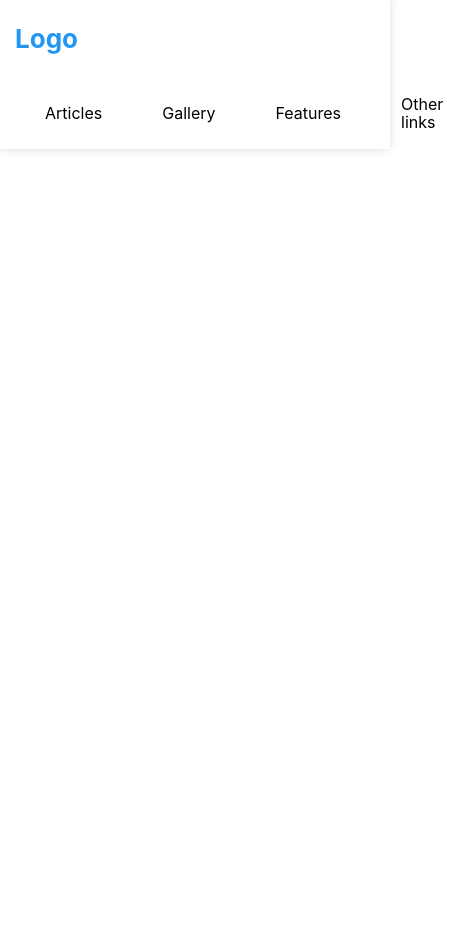
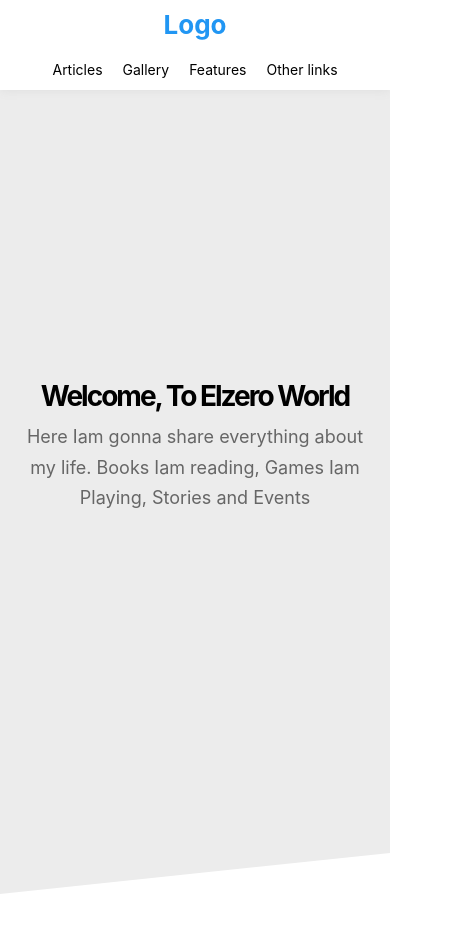
Before and after one commit to Mo-Ibra/next-landing, a Next.js app: page / in a window 390 px wide. Shown: the whole page, 473 px wide, since content can reach past the window. Before the commit the page ends 844 px from the top, so only its background shows below. Built offline with nearby package versions, Linux system fonts and the light colour scheme.

Commit message:
Added Header

```diff
--- /dev/null
+++ b/components/header/header.jsx
@@ -0,0 +1,26 @@
+import styles from '../../styles/header.module.css';
+import Image from 'next/image';
+import HeaderImgSrc from '../../assets/images/header/1.png';
+
+const Header = () => {
+    return (
+        <header className={styles.header}>
+            <div className={styles.container + ' container'}>
+                <div className={styles.text}>
+                    <h1>Welcome, To Elzero World</h1>
+                    <p>Here Iam gonna share everything about my life. Books Iam reading, Games Iam Playing, Stories and Events</p>
+                </div>
+                <div className={styles.image}>
+                    <div className={styles.image__container}>
+                        <Image src={HeaderImgSrc} alt="Header" />
+                    </div>
+                </div>
+            </div>
+            <a href="#articles" className="go-down">
+                <i className="fas fa-angle-double-down fa-2x"></i>
+            </a>
+        </header>
+    )
+};
+
+export default Header;
--- a/components/index.js
+++ b/components/index.js
@@ -1 +1,2 @@
 export { default as Navbar } from './navbar/navbar';
+export { default as Header } from './header/header';
--- a/pages/index.js
+++ b/pages/index.js
@@ -1,9 +1,10 @@
-import { Navbar } from "../components/";
+import { Header, Navbar } from "../components/";
 
 const Home = () => {
   return (
     <>
       <Navbar />
+      <Header />
     </>
   )
 }
--- /dev/null
+++ b/styles/header.module.css
@@ -0,0 +1,97 @@
+/* Start Header */
+.header {
+    position: relative;
+}
+
+.header::before {
+    content: "";
+    position: absolute;
+    left: 0;
+    top: -40px;
+    width: 100%;
+    height: 100%;
+    background-color: #ececec;
+    z-index: -1;
+    transform: skewY(-6deg);
+    transform-origin: top left;
+}
+
+.header .container {
+    min-height: calc(100vh);
+    display: flex;
+    align-items: center;
+    padding-bottom: 120px;
+}
+
+.header .text {
+    flex: 1;
+}
+
+@media (max-width: 991px) {
+    .header .text {
+        text-align: center;
+    }
+}
+
+.header .text h1 {
+    font-size: 40px;
+    margin: 0;
+    letter-spacing: -2px;
+}
+
+@media (max-width: 767px) {
+    .header .text h1 {
+        font-size: 28px;
+    }
+}
+
+.header .text p {
+    font-size: 23px;
+    line-height: 1.7;
+    margin: 5px 0 0;
+    color: #666;
+    max-width: 500px;
+}
+
+@media (max-width: 991px) {
+    .header .text p {
+        margin: 10px auto;
+    }
+}
+
+@media (max-width: 767px) {
+    .header .text p {
+        font-size: 18px;
+    }
+}
+
+.header .image .image__container {
+    position: relative;
+    width: 600px;
+    animation: up-and-down 5s linear infinite;
+}
+
+@media (max-width: 991px) {
+    .header .image {
+        display: none;
+    }
+}
+
+.header .go-down {
+    color: var(--main-color);
+    position: absolute;
+    bottom: 30px;
+    left: 50%;
+    transform: translateX(-50%);
+    transition: var(--main-transition);
+}
+
+.header .go-down:hover {
+    color: var(--main-color-alt);
+}
+
+.header .go-down i {
+    animation: bouncing 1.5s infinite;
+}
+
+/* End Header */
--- a/styles/navbar.module.css
+++ b/styles/navbar.module.css
@@ -27,9 +27,28 @@
     align-items: center;
 }
 
+@media(max-width: 767px) {
+    .navbar .navbar__container .navbar__logo
+    {
+        width: 100%;
+    }
+
+    .navbar .navbar__container .navbar__logo > a
+    {
+        height: 50px;
+    }
+}
+
 .navbar .navbar__container > ul
 {
     display: flex;
+}
+
+@media(max-width: 767px) {
+    .navbar .navbar__container > ul
+    {
+        margin: auto;
+    }
 }
 
 .navbar .navbar__container > ul > li > a {
@@ -40,4 +59,36 @@
     position: relative;
     color: black;
     padding: 0 30px;
+    overflow: hidden;
 }
+
+@media(max-width: 767px) {
+    .navbar .navbar__container > ul > li > a
+    {
+        padding: 10px;
+        font-size: 14px;
+        height: 40px;
+    }
+}
+
+.navbar .navbar__container > ul > li > a::before {
+    content: "";
+    position: absolute;
+    width: 100%;
+    height: 4px;
+    background-color: var(--primary-color);
+    top: 0;
+    left: -100%;
+    transition: var(--transition-duration);
+}
+
+.navbar .navbar__container > ul > li > a:hover
+{
+    color: var(--primary-color);
+    background-color: #fafafa;
+}
+
+.navbar .navbar__container > ul > li > a:hover::before
+{
+    left: 0;
+}
```
Also changed, not shown: assets/images/header/1.png (renamed from assets/images/header/landing-image.png).
